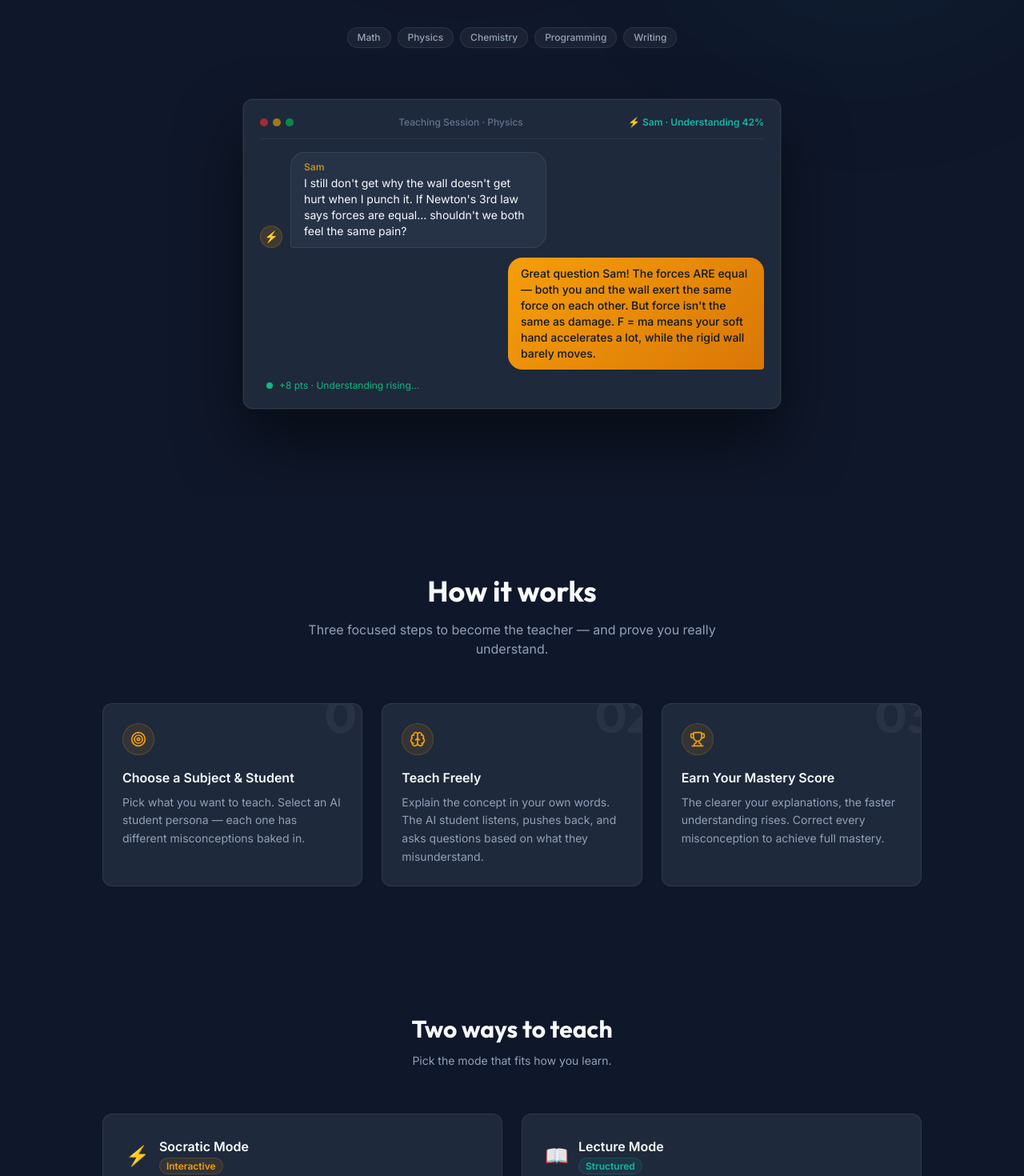
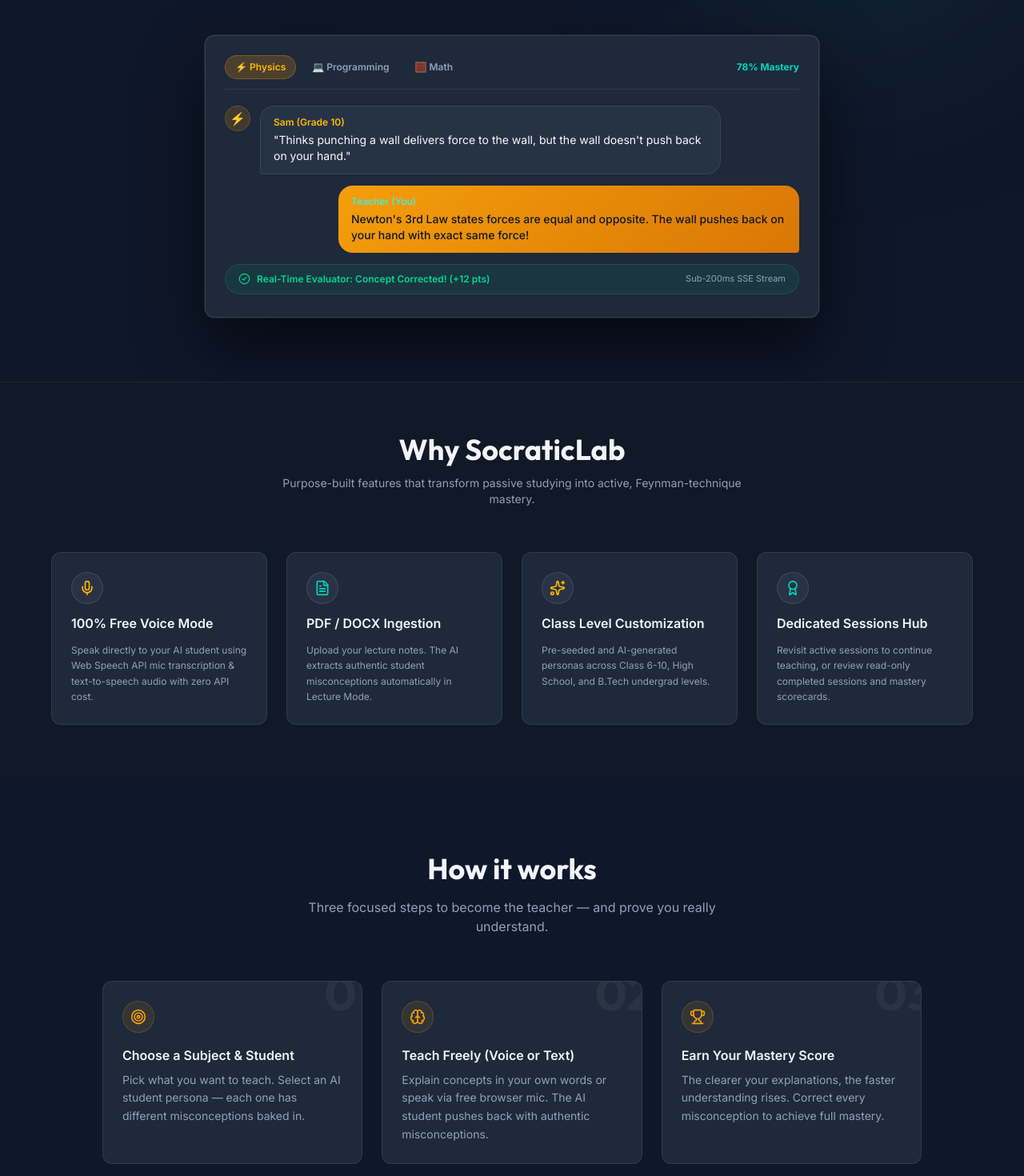
Before and after one commit to sudhirKsah/Socratic-Lab, a React (Vite) app in the folder client/: page / in a window 1280 px wide. Shown: the part 600-2070 px from the top of the page at 80% size. Built offline with nearby package versions, Linux system fonts and the light colour scheme.

Commit message:
add demo credentials and polish landing page

```diff
--- a/client/src/pages/Auth.jsx
+++ b/client/src/pages/Auth.jsx
@@ -1,6 +1,6 @@
 import { useState } from 'react'
 import { Link, useNavigate } from 'react-router-dom'
-import { Zap, Eye, EyeOff, ArrowRight } from 'lucide-react'
+import { Zap, Eye, EyeOff, ArrowRight, Sparkles } from 'lucide-react'
 import useAuthStore from '../store/authStore'
 
 export default function Login() {
@@ -17,8 +17,38 @@
     if (ok) navigate('/dashboard')
   }
 
+  const handleQuickDemoLogin = async () => {
+    setEmail('test@gmail.com')
+    setPassword('password123')
+    clearError()
+    const ok = await login('test@gmail.com', 'password123')
+    if (ok) navigate('/dashboard')
+  }
+
   return (
     <AuthShell title="Welcome back" subtitle="Sign in to your SocraticLab account">
+
+      {/* Quick Judge Login Pill */}
+      <div className="mb-5 p-3 rounded-xl bg-amber-500/10 border border-amber-500/25 flex flex-col gap-2">
+        <div className="flex items-center justify-between text-xs font-semibold text-amber-400">
+          <span className="flex items-center gap-1.5"><Sparkles size={13} /> Judge Quick Login</span>
+          <span className="text-[10px] bg-amber-500/20 px-2 py-0.5 rounded-full text-amber-300">Pre-seeded</span>
+        </div>
+        <p className="text-[11px] text-slate-300">Access pre-filled sessions, past notes, and completed scorecards instantly.</p>
+        <button
+          type="button"
+          onClick={handleQuickDemoLogin}
+          className="btn-amber py-2 text-xs font-semibold flex items-center justify-center gap-1.5 w-full cursor-pointer">
+          <span>⚡ One-Click Sign In (`test@gmail.com`)</span>
+        </button>
+      </div>
+
+      <div className="relative flex py-2 items-center mb-4">
+        <div className="flex-grow border-t border-white/10"></div>
+        <span className="flex-shrink mx-3 text-slate-500 text-[11px] uppercase font-mono tracking-wider">or sign in manually</span>
+        <div className="flex-grow border-t border-white/10"></div>
+      </div>
+
       <form onSubmit={handleSubmit} className="space-y-4">
         <div>
           <label className="block text-xs font-medium text-slate-400 mb-1.5">Email</label>
@@ -70,7 +100,7 @@
   const [email, setEmail] = useState('')
   const [password, setPassword] = useState('')
   const [showPw, setShowPw] = useState(false)
-  const { signup, isLoading, error, clearError } = useAuthStore()
+  const { signup, login, isLoading, error, clearError } = useAuthStore()
   const navigate = useNavigate()
 
   const handleSubmit = async (e) => {
@@ -80,8 +110,36 @@
     if (ok) navigate('/dashboard')
   }
 
+  const handleQuickDemoLogin = async () => {
+    clearError()
+    const ok = await login('test@gmail.com', 'password123')
+    if (ok) navigate('/dashboard')
+  }
+
   return (
     <AuthShell title="Start teaching" subtitle="Create your SocraticLab account — it's free">
+
+      {/* Quick Judge Login Pill */}
+      <div className="mb-5 p-3 rounded-xl bg-amber-500/10 border border-amber-500/25 flex flex-col gap-2">
+        <div className="flex items-center justify-between text-xs font-semibold text-amber-400">
+          <span className="flex items-center gap-1.5"><Sparkles size={13} /> Judge Quick Access</span>
+          <span className="text-[10px] bg-amber-500/20 px-2 py-0.5 rounded-full text-amber-300">Pre-seeded</span>
+        </div>
+        <p className="text-[11px] text-slate-300">Skip registration and jump into pre-seeded sessions immediately.</p>
+        <button
+          type="button"
+          onClick={handleQuickDemoLogin}
+          className="btn-amber py-2 text-xs font-semibold flex items-center justify-center gap-1.5 w-full cursor-pointer">
+          <span>⚡ One-Click Sign In (`test@gmail.com`)</span>
+        </button>
+      </div>
+
+      <div className="relative flex py-2 items-center mb-4">
+        <div className="flex-grow border-t border-white/10"></div>
+        <span className="flex-shrink mx-3 text-slate-500 text-[11px] uppercase font-mono tracking-wider">or register new account</span>
+        <div className="flex-grow border-t border-white/10"></div>
+      </div>
+
       <form onSubmit={handleSubmit} className="space-y-4">
         <div>
           <label className="block text-xs font-medium text-slate-400 mb-1.5">Your Name</label>
--- a/client/src/pages/Landing.jsx
+++ b/client/src/pages/Landing.jsx
@@ -1,7 +1,36 @@
+import { useState } from 'react'
 import { Link } from 'react-router-dom'
-import { Zap, ArrowRight, Brain, Target, Trophy, BookOpen, ChevronRight } from 'lucide-react'
+import { Zap, ArrowRight, Brain, Target, Trophy, BookOpen, ChevronRight, Mic, Volume2, Sparkles, Award, FileText, CheckCircle2, ShieldCheck } from 'lucide-react'
 
-const SUBJECTS = ['Math', 'Physics', 'Chemistry', 'Programming', 'Writing']
+const DEMO_SESSIONS = [
+  {
+    subject: 'Physics',
+    avatar: '⚡',
+    studentName: 'Sam (Grade 10)',
+    misconception: 'Thinks punching a wall delivers force to the wall, but the wall doesn\'t push back on your hand.',
+    userExplanation: 'Newton\'s 3rd Law states forces are equal and opposite. The wall pushes back on your hand with exact same force!',
+    scoreDelta: '+12 pts',
+    understanding: 78,
+  },
+  {
+    subject: 'Programming',
+    avatar: '💻',
+    studentName: 'Alex (B.Tech CS)',
+    misconception: 'Believes array lookups are O(n) because the computer scans elements sequentially.',
+    userExplanation: 'Arrays store elements in contiguous memory. Using array[i], memory address is base + i * size in O(1) time!',
+    scoreDelta: '+15 pts',
+    understanding: 92,
+  },
+  {
+    subject: 'Math',
+    avatar: '🧮',
+    studentName: 'Maya (Middle School)',
+    misconception: 'Thinks multiplying two negative numbers makes a smaller negative number.',
+    userExplanation: 'A negative means taking away or turning around. Taking away a debt (negative) adds to your wealth (positive)!',
+    scoreDelta: '+10 pts',
+    understanding: 85,
+  },
+]
 
 const HOW_IT_WORKS = [
   {
@@ -12,8 +41,8 @@
   },
   {
     step: '02',
-    title: 'Teach Freely',
-    desc: 'Explain the concept in your own words. The AI student listens, pushes back, and asks questions based on what they misunderstand.',
+    title: 'Teach Freely (Voice or Text)',
+    desc: 'Explain concepts in your own words or speak via free browser mic. The AI student pushes back with authentic misconceptions.',
     icon: <Brain size={20} />,
   },
   {
@@ -25,10 +54,13 @@
 ]
 
 export default function Landing() {
+  const [activeDemo, setActiveDemo] = useState(0)
+  const currentDemo = DEMO_SESSIONS[activeDemo]
+
   return (
-    <div className="min-h-screen" style={{ background: '#0F172A' }}>
+    <div className="min-h-screen text-slate-100" style={{ background: '#0F172A' }}>
       {/* ── Nav ──────────────────────────────────────────────────────────── */}
-      <nav className="fixed top-0 left-0 right-0 z-50 glass border-b border-white/[0.06]">
+      <nav className="sticky top-0 left-0 right-0 z-40 glass border-b border-white/[0.06]">
         <div className="max-w-7xl mx-auto px-6 h-14 flex items-center justify-between">
           <div className="flex items-center gap-2">
             <div className="w-7 h-7 rounded-lg flex items-center justify-center"
@@ -38,33 +70,30 @@
             <span className="font-display font-bold text-base tracking-tight">SocraticLab</span>
           </div>
           <div className="flex items-center gap-3">
-            <Link to="/login" className="nav-link px-3 py-1.5">Sign In</Link>
-            <Link to="/signup"
-              className="btn-primary px-4 py-2 text-sm">
-              Get Started
-            </Link>
+            <Link to="/login" className="nav-link px-3 py-1.5 text-sm">Sign In</Link>
+            <Link to="/signup" className="btn-primary px-4 py-2 text-sm">Get Started</Link>
           </div>
         </div>
       </nav>
 
       {/* ── Hero ─────────────────────────────────────────────────────────── */}
-      <section className="relative pt-36 pb-28 px-6 overflow-hidden">
+      <section className="relative pt-20 pb-20 px-6 overflow-hidden">
         {/* Ambient glows */}
         <div className="hero-glow" style={{
           top: '-100px', left: '50%', transform: 'translateX(-60%)',
-          background: 'radial-gradient(circle, rgba(245,158,11,0.12) 0%, transparent 70%)'
+          background: 'radial-gradient(circle, rgba(245,158,11,0.15) 0%, transparent 70%)'
         }} />
         <div className="hero-glow" style={{
           top: '100px', right: '-100px',
-          background: 'radial-gradient(circle, rgba(20,184,166,0.1) 0%, transparent 70%)'
+          background: 'radial-gradient(circle, rgba(20,184,166,0.12) 0%, transparent 70%)'
         }} />
 
-        <div className="max-w-4xl mx-auto text-center relative z-10">
+        <div className="max-w-5xl mx-auto text-center relative z-10">
           {/* Badge */}
-          <div className="inline-flex items-center gap-2 px-3 py-1.5 rounded-full mb-6 text-xs font-semibold tracking-wide"
+          <div className="inline-flex items-center gap-2 px-3.5 py-1.5 rounded-full mb-6 text-xs font-semibold tracking-wide"
             style={{ background: 'rgba(245,158,11,0.1)', border: '1px solid rgba(245,158,11,0.25)', color: '#F59E0B' }}>
-            <Zap size={11} fill="currentColor" />
-            Feynman Technique · Powered by AI
+            <Zap size={12} fill="currentColor" />
+            Feynman Technique · AI Reverse Learning Platform
           </div>
 
           <h1 className="font-display text-5xl sm:text-6xl md:text-7xl font-bold leading-tight mb-6 tracking-tight">
@@ -72,9 +101,9 @@
             <br />
             is to <span className="text-gradient">teach it</span>
           </h1>
-          <p className="text-slate-400 text-lg sm:text-xl max-w-2xl mx-auto mb-10 leading-relaxed">
-            SocraticLab flips the AI tutor. You teach a stubborn AI student who holds real misconceptions.
-            Explain clearly, correct what they misunderstand, and earn your mastery score.
+          <p className="text-slate-300 text-lg sm:text-xl max-w-2xl mx-auto mb-10 leading-relaxed font-normal">
+            SocraticLab flips traditional tutoring. You become the teacher to an AI student who holds realistic misconceptions.
+            Teach via voice or text, correct their misunderstandings, and earn your mastery score.
           </p>
 
           <div className="flex flex-col sm:flex-row gap-3 justify-center">
@@ -88,42 +117,97 @@
             </Link>
           </div>
 
-          {/* Subject tags */}
-          <div className="flex flex-wrap gap-2 justify-center mt-10">
-            {SUBJECTS.map((s) => (
-              <span key={s} className="px-3 py-1 rounded-full text-xs font-medium"
-                style={{ background: 'rgba(255,255,255,0.05)', border: '1px solid rgba(255,255,255,0.08)', color: '#94A3B8' }}>
-                {s}
-              </span>
-            ))}
+        </div>
+
+        {/* ── Interactive Demo Visualizer Widget ─────────────────────────────── */}
+        <div className="max-w-3xl mx-auto mt-14 relative z-10">
+          <div className="card p-6 space-y-4 shadow-2xl border border-white/10"
+            style={{ boxShadow: '0 0 0 1px rgba(255,255,255,0.08), 0 40px 80px rgba(0,0,0,0.6)' }}>
+
+            {/* Tab switch */}
+            <div className="flex items-center justify-between border-b border-white/[0.08] pb-3">
+              <div className="flex items-center gap-2">
+                {DEMO_SESSIONS.map((demo, idx) => (
+                  <button
+                    key={demo.subject}
+                    onClick={() => setActiveDemo(idx)}
+                    className={`px-3 py-1.5 rounded-lg text-xs font-semibold transition-all ${
+                      activeDemo === idx
+                        ? 'bg-amber-500/20 text-amber-400 border border-amber-500/30'
+                        : 'text-slate-400 hover:text-slate-200'
+                    }`}>
+                    {demo.avatar} {demo.subject}
+                  </button>
+                ))}
+              </div>
+              <div className="text-xs font-bold text-teal-400 flex items-center gap-1">
+                <span>{currentDemo.understanding}% Mastery</span>
+              </div>
+            </div>
+
+            {/* Simulated Live Chat */}
+            <div className="space-y-3.5 py-1">
+              <div className="flex gap-3 items-start">
+                <div className="w-8 h-8 rounded-xl bg-amber-500/15 border border-amber-500/20 flex items-center justify-center text-base flex-shrink-0">
+                  {currentDemo.avatar}
+                </div>
+                <div className="bubble-ai px-4 py-3 text-xs sm:text-sm max-w-xl">
+                  <span className="text-xs font-semibold text-amber-400 block mb-1">{currentDemo.studentName}</span>
+                  "{currentDemo.misconception}"
+                </div>
+              </div>
+
+              <div className="flex justify-end">
+                <div className="bubble-user px-4 py-3 text-xs sm:text-sm max-w-xl">
+                  <span className="text-xs font-semibold text-teal-300 block mb-1">Teacher (You)</span>
+                  {currentDemo.userExplanation}
+                </div>
+              </div>
+
+              {/* SSE Score Feedback */}
+              <div className="flex items-center justify-between bg-emerald-500/10 border border-emerald-500/20 rounded-xl px-4 py-2.5 text-xs">
+                <div className="flex items-center gap-2 text-emerald-400 font-semibold">
+                  <CheckCircle2 size={15} />
+                  <span>Real-Time Evaluator: Concept Corrected! ({currentDemo.scoreDelta})</span>
+                </div>
+                <span className="text-slate-400 text-[11px]">Sub-200ms SSE Stream</span>
+              </div>
+            </div>
           </div>
         </div>
+      </section>
 
-        {/* Hero visual — fake chat window */}
-        <div className="max-w-2xl mx-auto mt-16 relative z-10">
-          <div className="card p-5 space-y-4 shadow-2xl"
-            style={{ boxShadow: '0 0 0 1px rgba(255,255,255,0.06), 0 40px 80px rgba(0,0,0,0.5)' }}>
-            {/* Window bar */}
-            <div className="flex items-center gap-2 pb-3 border-b border-white/[0.06]">
-              <div className="flex gap-1.5">
-                <div className="w-2.5 h-2.5 rounded-full bg-red-500/60" />
-                <div className="w-2.5 h-2.5 rounded-full bg-yellow-500/60" />
-                <div className="w-2.5 h-2.5 rounded-full bg-green-500/60" />
-              </div>
-              <div className="flex-1 text-center text-xs text-slate-500 font-medium">Teaching Session · Physics</div>
-              <div className="text-xs font-semibold" style={{ color: '#14B8A6' }}>⚡ Sam · Understanding 42%</div>
-            </div>
-            {/* Messages */}
-            <div className="space-y-3">
-              <ChatBubble role="ai" name="Sam" avatar="⚡"
-                text="I still don't get why the wall doesn't get hurt when I punch it. If Newton's 3rd law says forces are equal... shouldn't we both feel the same pain?" />
-              <ChatBubble role="user"
-                text="Great question Sam! The forces ARE equal — both you and the wall exert the same force on each other. But force isn't the same as damage. F = ma means your soft hand accelerates a lot, while the rigid wall barely moves." />
-              <div className="flex items-center gap-2 text-xs ml-2">
-                <div className="w-2 h-2 rounded-full animate-pulse" style={{ background: '#10B981' }} />
-                <span style={{ color: '#10B981' }}>+8 pts · Understanding rising...</span>
-              </div>
-            </div>
+      {/* ── Key Feature Cards ────────────────────────────────────────────── */}
+      <section className="py-16 px-6 border-t border-white/[0.06]" style={{ background: '#111827' }}>
+        <div className="max-w-6xl mx-auto">
+          <div className="text-center mb-14">
+            <h2 className="font-display text-3xl sm:text-4xl font-bold mb-3">Why SocraticLab</h2>
+            <p className="text-slate-400 text-sm max-w-xl mx-auto">
+              Purpose-built features that transform passive studying into active, Feynman-technique mastery.
+            </p>
+          </div>
+
+          <div className="grid grid-cols-1 md:grid-cols-2 lg:grid-cols-4 gap-6">
+            <FeatureCard
+              icon={<Mic size={20} className="text-amber-400" />}
+              title="100% Free Voice Mode"
+              desc="Speak directly to your AI student using Web Speech API mic transcription & text-to-speech audio with zero API cost."
+            />
+            <FeatureCard
+              icon={<FileText size={20} className="text-teal-400" />}
+              title="PDF / DOCX Ingestion"
+              desc="Upload your lecture notes. The AI extracts authentic student misconceptions automatically in Lecture Mode."
+            />
+            <FeatureCard
+              icon={<Sparkles size={20} className="text-amber-400" />}
+              title="Class Level Customization"
+              desc="Pre-seeded and AI-generated personas across Class 6-10, High School, and B.Tech undergrad levels."
+            />
+            <FeatureCard
+              icon={<Award size={20} className="text-teal-400" />}
+              title="Dedicated Sessions Hub"
+              desc="Revisit active sessions to continue teaching, or review read-only completed sessions and mastery scorecards."
+            />
           </div>
         </div>
       </section>
@@ -140,7 +224,7 @@
 
           <div className="grid grid-cols-1 md:grid-cols-3 gap-6">
             {HOW_IT_WORKS.map((item) => (
-              <div key={item.step} className="card p-6 relative overflow-hidden group hover:border-amber-500/20 transition-all duration-300">
+              <div key={item.step} className="card p-6 relative overflow-hidden group hover:border-amber-500/30 transition-all duration-300">
                 <div className="absolute -top-4 -right-4 font-display text-6xl font-bold opacity-5 select-none">
                   {item.step}
                 </div>
@@ -156,29 +240,29 @@
         </div>
       </section>
 
-      {/* ── Two modes ──────────────────────────────────────────────────────── */}
+      {/* ── Two Modes ──────────────────────────────────────────────────────── */}
       <section className="py-16 px-6">
         <div className="max-w-5xl mx-auto">
           <div className="text-center mb-14">
-            <h2 className="font-display text-3xl font-bold mb-3">Two ways to teach</h2>
+            <h2 className="font-display text-3xl font-bold mb-3">Two Ways to Teach</h2>
             <p className="text-slate-400 text-sm">Pick the mode that fits how you learn.</p>
           </div>
           <div className="grid grid-cols-1 md:grid-cols-2 gap-6">
             <ModeCard
               icon="⚡"
               title="Socratic Mode"
-              badge="Interactive"
+              badge="Interactive Q&A"
               badgeColor="#F59E0B"
-              desc="Jump straight into the conversation. The AI student questions you immediately, revealing misconceptions as you talk."
-              points={['Immediate back-and-forth', 'AI reveals confusion naturally', 'Best for review & recall']}
+              desc="Jump straight into the conversation. The AI student opens the session with an authentic doubt, revealing misconceptions as you talk."
+              points={['Immediate back-and-forth dialogue', 'AI student speaks first with doubt', 'Best for active recall & quick testing']}
             />
             <ModeCard
               icon="📖"
               title="Lecture Mode"
-              badge="Structured"
+              badge="Text / PDF Upload"
               badgeColor="#14B8A6"
-              desc="Write your full explanation first (or upload a PDF/DOCX). The AI student reads it, then questions you on exactly what was unclear."
-              points={['Upload notes or textbook excerpts', 'AI reads your full explanation', 'Best for deep topics']}
+              desc="Upload a PDF/DOCX or write lecture notes. The AI extracts 3-4 misconceptions, writes a student reflection, and enters Q&A."
+              points={['Upload course syllabus or lecture notes', 'AI extracts misconceptions automatically', 'Best for complex textbook chapters']}
             />
           </div>
         </div>
@@ -219,24 +303,14 @@
   )
 }
 
-function ChatBubble({ role, name, avatar, text }) {
-  if (role === 'user') {
-    return (
-      <div className="flex justify-end">
-        <div className="bubble-user px-4 py-2.5 text-sm max-w-xs">{text}</div>
+function FeatureCard({ icon, title, desc }) {
+  return (
+    <div className="card p-6 hover:border-amber-500/30 transition-all space-y-3">
+      <div className="w-10 h-10 rounded-xl bg-white/5 border border-white/10 flex items-center justify-center">
+        {icon}
       </div>
-    )
-  }
-  return (
-    <div className="flex gap-2.5 items-end">
-      <div className="w-7 h-7 rounded-full flex items-center justify-center text-sm flex-shrink-0"
-        style={{ background: 'rgba(245,158,11,0.15)', border: '1px solid rgba(245,158,11,0.2)' }}>
-        {avatar}
-      </div>
-      <div className="bubble-ai px-4 py-2.5 text-sm max-w-xs">
-        <span className="text-xs font-semibold text-amber-400/70 block mb-0.5">{name}</span>
-        {text}
-      </div>
+      <h3 className="font-semibold text-base text-slate-100">{title}</h3>
+      <p className="text-xs text-slate-400 leading-relaxed">{desc}</p>
     </div>
   )
 }
```
